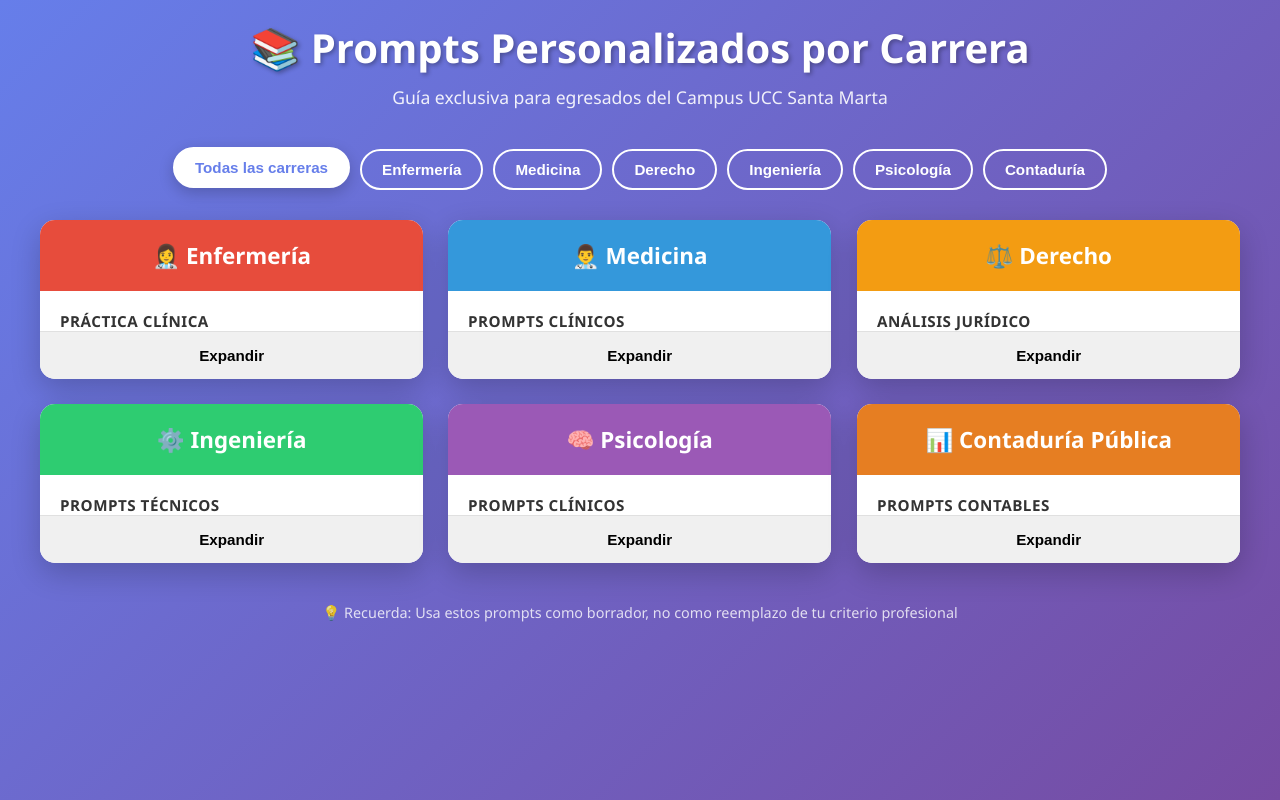
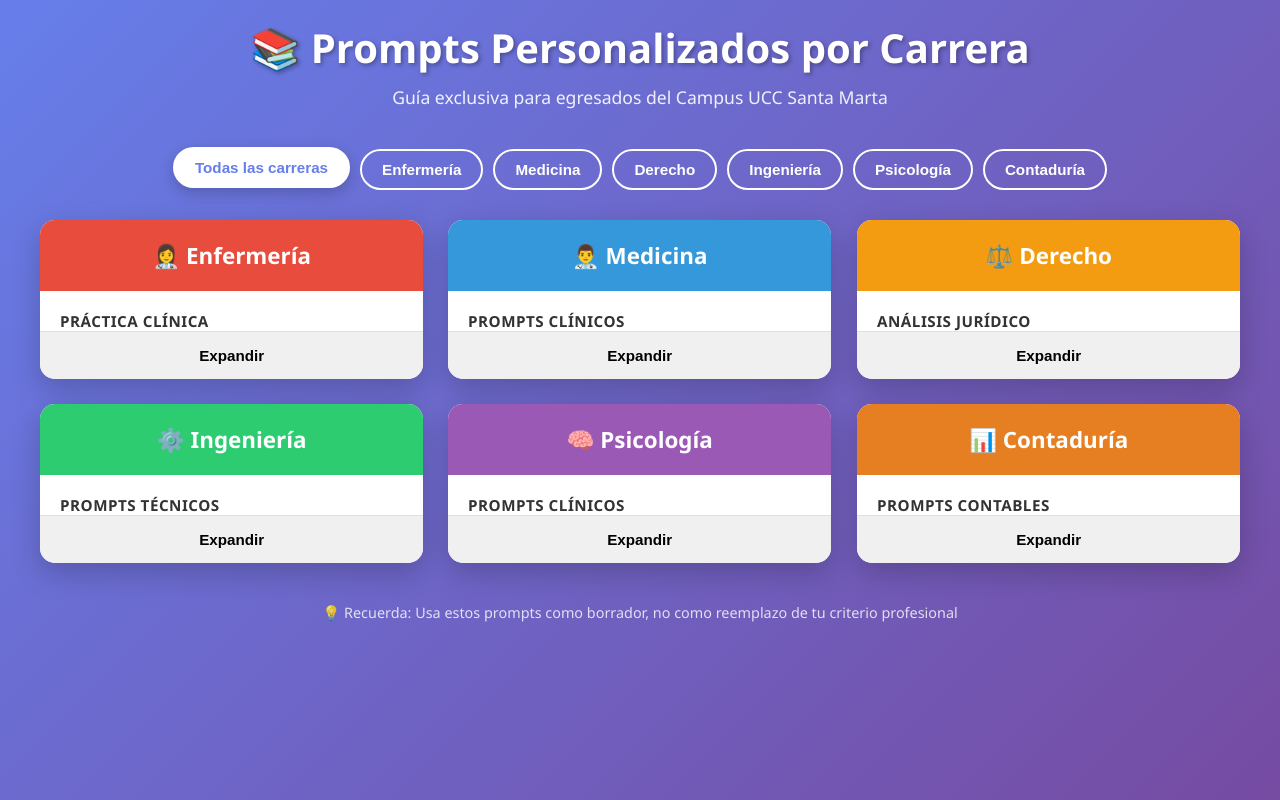
Before and after one commit to XanderSancxez/guia-de-prompts-egresados, a plain HTML site: page index.html in a window 1280 px wide. Drawn offline with Linux system fonts and the light colour scheme.

Commit message:
Update index.html

```diff
--- a/index.html
+++ b/index.html
@@ -383,7 +383,7 @@
                 }
             },
             contaduria: {
-                nombre: '📊 Contaduría Pública',
+                nombre: '📊 Contaduría',
                 categorias: {
                     'Prompts Contables': [
                         'Explica el tratamiento contable de [transacción] bajo NIIF para pymes.',
```
